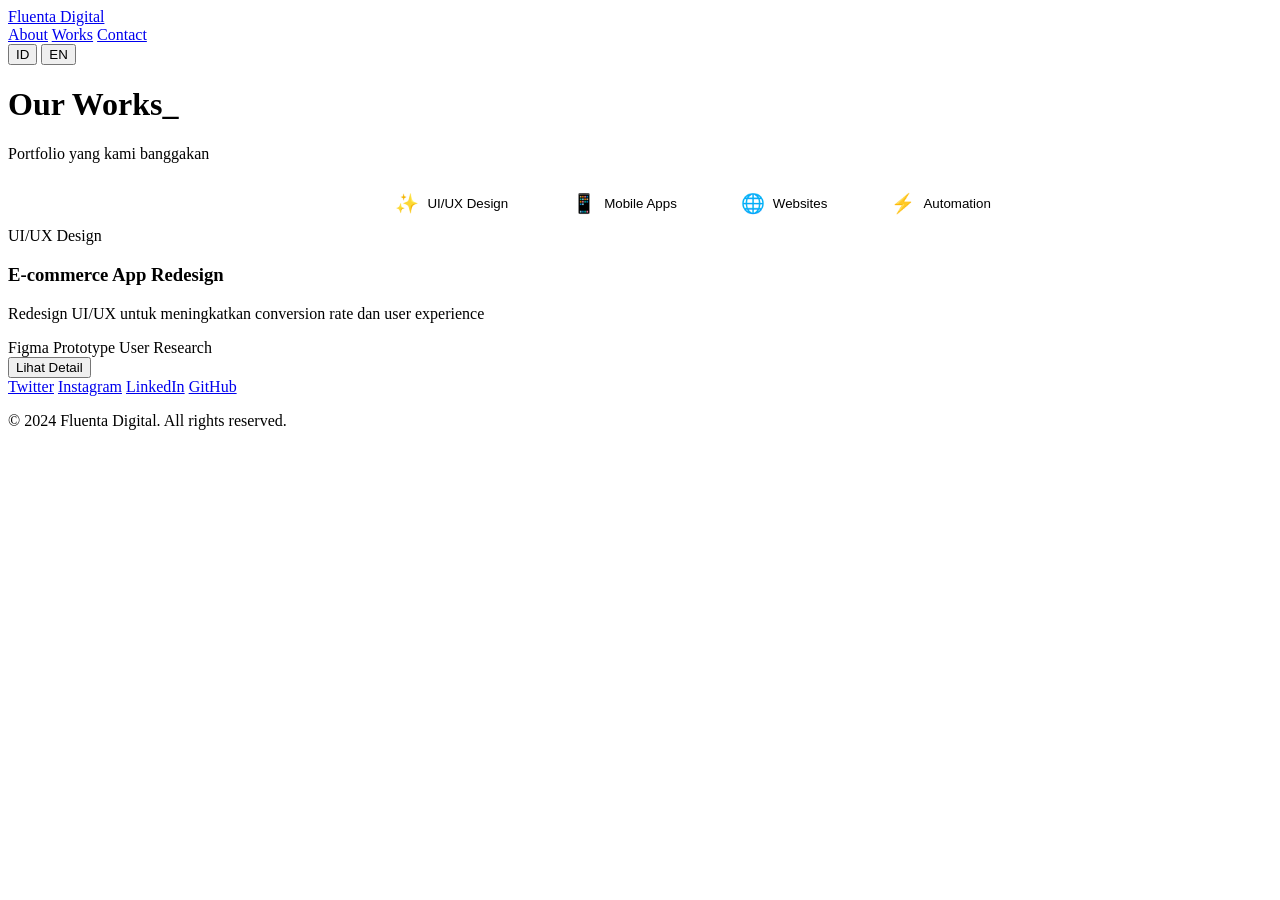
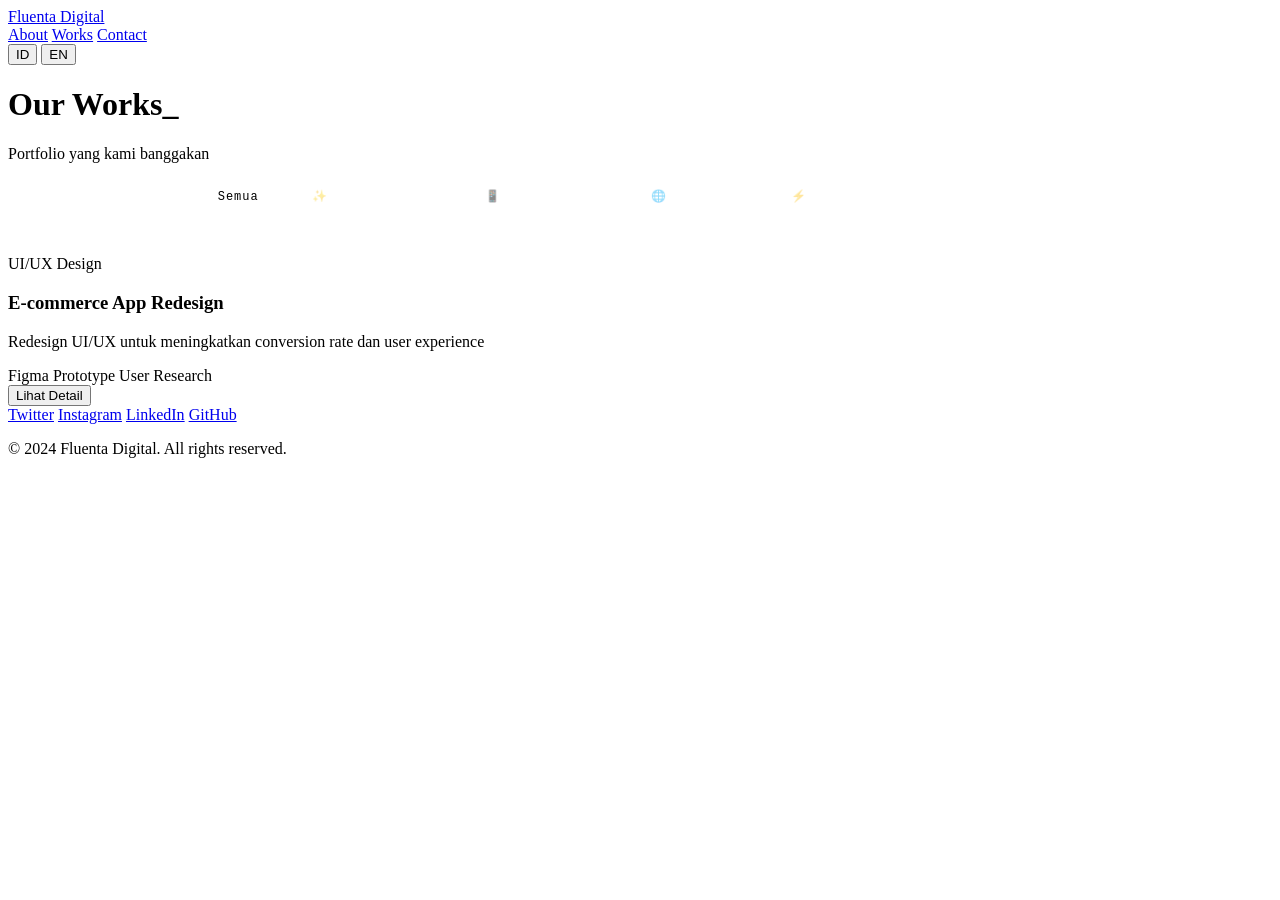

Redesign: single-screen elemental experience with Siri-style intro

--- a/assets/css/components/filter.css
+++ b/assets/css/components/filter.css
@@ -1,56 +1,55 @@
 /* assets/css/components/filter.css */
 
 .filter-container {
-    padding: 0 2rem;
-    margin-bottom: 2rem;
-    max-width: 1400px;
-    margin: 0 auto;
+  padding: 0 15% 2.5rem;
+  max-width: 1600px;
+  margin: 0 auto;
 }
 
 .filter-buttons {
-    display: flex;
-    gap: 1rem;
-    flex-wrap: wrap;
-    justify-content: center;
+  display: flex;
+  gap: .8rem;
+  flex-wrap: wrap;
 }
 
 .filter-btn {
-    padding: 0.8rem 1.5rem;
-    border: 1px solid var(--border-color);
-    background: transparent;
-    border-radius: 25px;
-    color: var(--text-primary);
-    cursor: pointer;
-    transition: all 0.3s ease;
-    display: flex;
-    align-items: center;
-    gap: 0.5rem;
+  font-family: 'Courier New', monospace;
+  font-size: .75rem;
+  letter-spacing: .08em;
+  padding: .6rem 1.2rem;
+  border: 1px solid rgba(255,255,255,.1);
+  background: transparent;
+  border-radius: 25px;
+  color: rgba(255,255,255,.45);
+  cursor: pointer;
+  transition: all .25s ease;
+  display: flex;
+  align-items: center;
+  gap: .4rem;
+  white-space: nowrap;
 }
 
 .filter-btn:hover {
-    border-color: var(--accent-color);
+  border-color: rgba(255,255,255,.3);
+  color: rgba(255,255,255,.8);
 }
 
 .filter-btn.active {
-    background: var(--accent-color);
-    border-color: var(--accent-color);
-    color: white;
-}
-
-.filter-btn .icon {
-    font-size: 1.2rem;
+  background: #fff;
+  border-color: #fff;
+  color: #000;
 }
 
 /* Horizontal scroll on mobile */
 @media (max-width: 768px) {
-    .filter-container {
-        overflow-x: auto;
-        padding: 0 1rem;
-    }
+  .filter-container {
+    overflow-x: auto;
+    padding: 0 5% 2rem;
+    -webkit-overflow-scrolling: touch;
+  }
 
-    .filter-buttons {
-        flex-wrap: nowrap;
-        padding-bottom: 1rem;
-        width: max-content;
-    }
+  .filter-buttons {
+    flex-wrap: nowrap;
+    width: max-content;
+  }
 }
